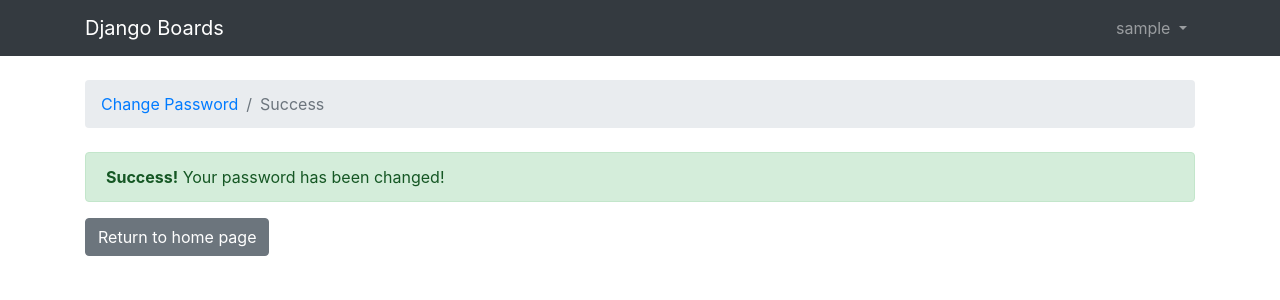
After one commit to ltifi/Discussion_board, a Django app: page /settings/change_password/done/ in a window 1280 px wide. The commit adds this page. Shown: the top 300 px of the page. Run offline with Django 4.2, Linux system fonts and the light colour scheme; the visitor is signed in with stand-in values (Sample User, id 1); some libraries are stand-ins or nearby versions.

Commit message:
user change password

```diff
--- a/accounts/url.py
+++ b/accounts/url.py
@@ -5,5 +5,7 @@ from django.contrib.auth import views as auth_views
 urlpatterns = [
     path('signup/', views.signup, name='signup'),
     path('logout/', auth_views.LogoutView.as_view(), name='logout'),
-    path('login/', auth_views.LoginView.as_view(template_name='login.html'),name='login')
+    path('login/', auth_views.LoginView.as_view(template_name='login.html'),name='login'),
+    path('settings/change_password/',auth_views.PasswordChangeView.as_view(template_name='change_password.html'),name='password_change'),
+    path('settings/change_password/done/',auth_views.PasswordChangeDoneView.as_view(template_name='change_password_done.html'),name='password_change_done'),
 ]
--- a/discussion_board/settings.py
+++ b/discussion_board/settings.py
@@ -132,3 +132,4 @@ DEFAULT_AUTO_FIELD = 'django.db.models.BigAutoField'
 
 LOGOUT_REDIRECT_URL='home'
 LOGIN_REDIRECT_URL='home'
+LOGIN_URL='login'
--- a/templates/base.html
+++ b/templates/base.html
@@ -25,7 +25,7 @@
           </a>
           <div class="dropdown-menu dropdown-menu-right" aria-labelledby="userMenu">
             <a class="dropdown-item" href="#">My account</a>
-            <a class="dropdown-item" href="#">Change password</a>
+            <a class="dropdown-item" href="{%url 'password_change'%}">Change password</a>
             <div class="dropdown-divider"></div>
             <a class="dropdown-item" href="{% url 'logout' %}">Log out</a>
           </div>
--- /dev/null
+++ b/templates/change_password_done.html
@@ -0,0 +1,16 @@
+{% extends 'base.html' %}
+{% block title %}Change password successful{% endblock %}
+
+{% block breadcrumb %}
+  <li class="breadcrumb-item "><a href="{%url 'password_change'%}">Change Password</a> </li>
+
+  <li class="breadcrumb-item active">Success</li>
+{% endblock %}
+
+{% block content %}
+
+<div class="alert alert-success" role="alert">
+    <strong>Success!</strong> Your password has been changed!
+  </div>
+  <a href="{% url 'home' %}" class="btn btn-secondary">Return to home page</a>
+{% endblock %}
```
Also changed, not shown: templates/change_password.html (added, +20 -0 lines).
